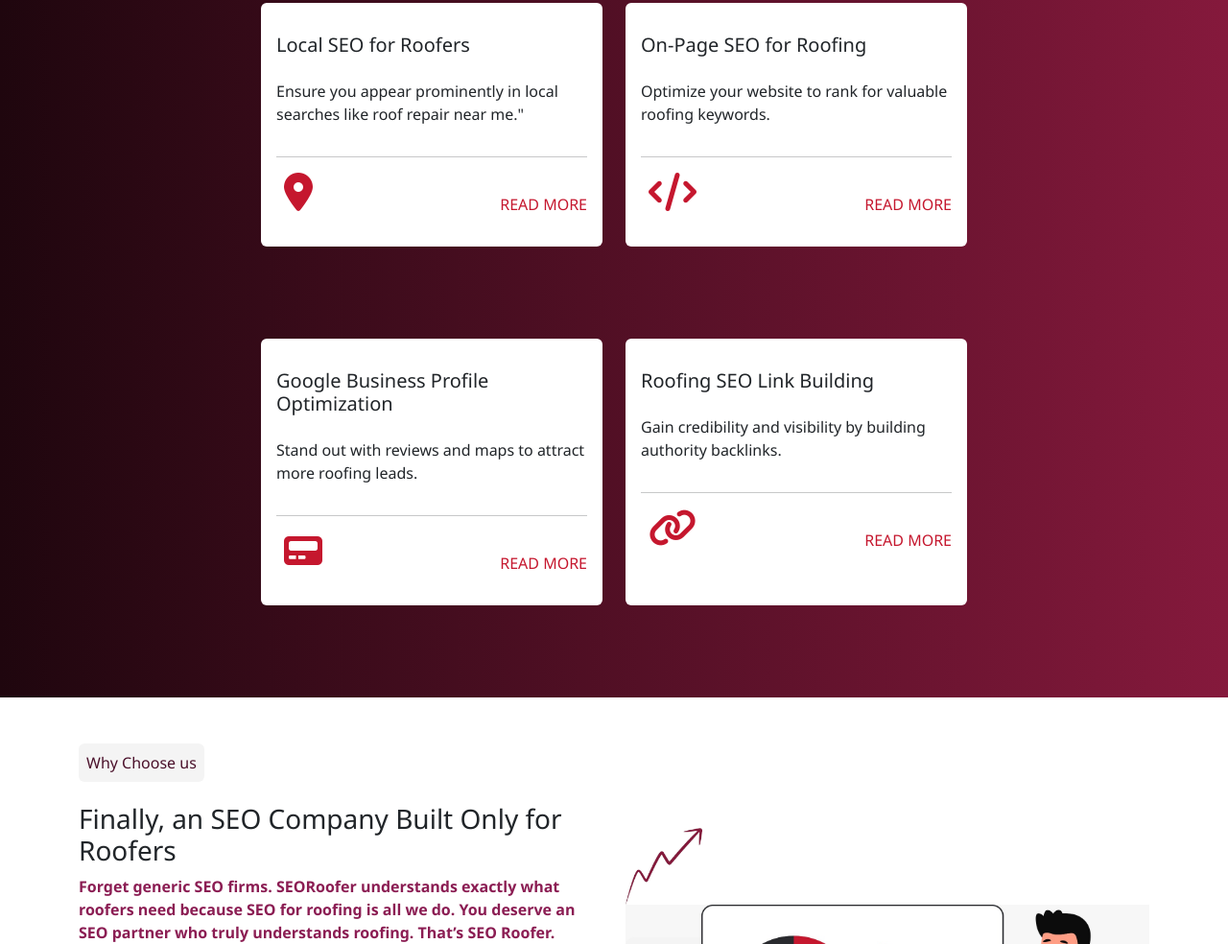
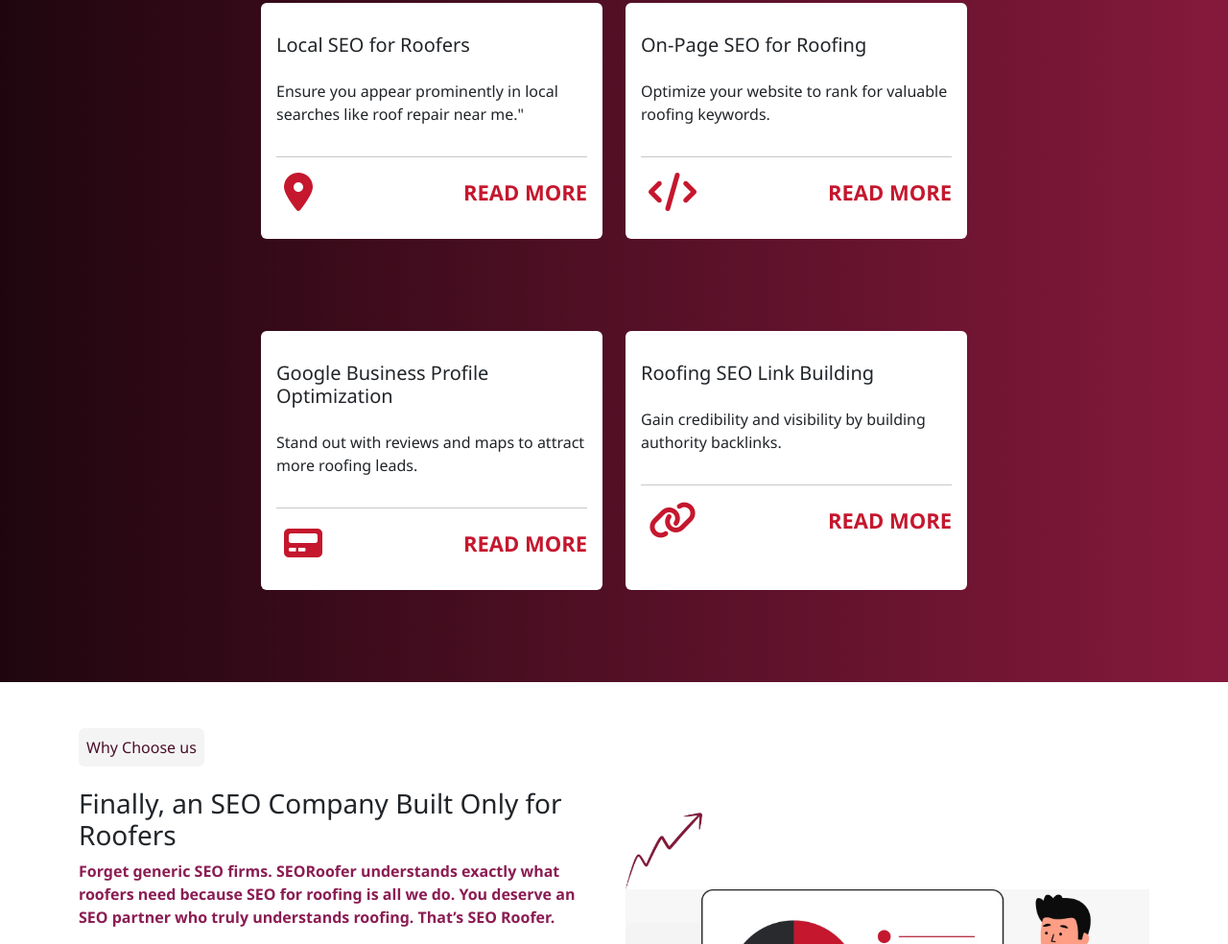
Before and after one commit to Sanju-logics/SEOROOFER, a plain HTML site: page index.html in a window 1280 px wide. Shown: the part 1885-2869 px from the top of the page at 96% size. Drawn offline with nearby package versions, Linux system fonts and the light colour scheme.

Commit message:
Add files via upload

```diff
--- a/index.html
+++ b/index.html
@@ -152,9 +152,11 @@
       .highlight{
         color: #c5172e;
       }
-      .re-mar{
-        margin-top: -20px;
-      }
+     .re-mar {
+    margin-top: -37px;
+    font-size: 22px;
+    font-weight: 600;
+}
 
    .wave-container {
   line-height: 0;
```
